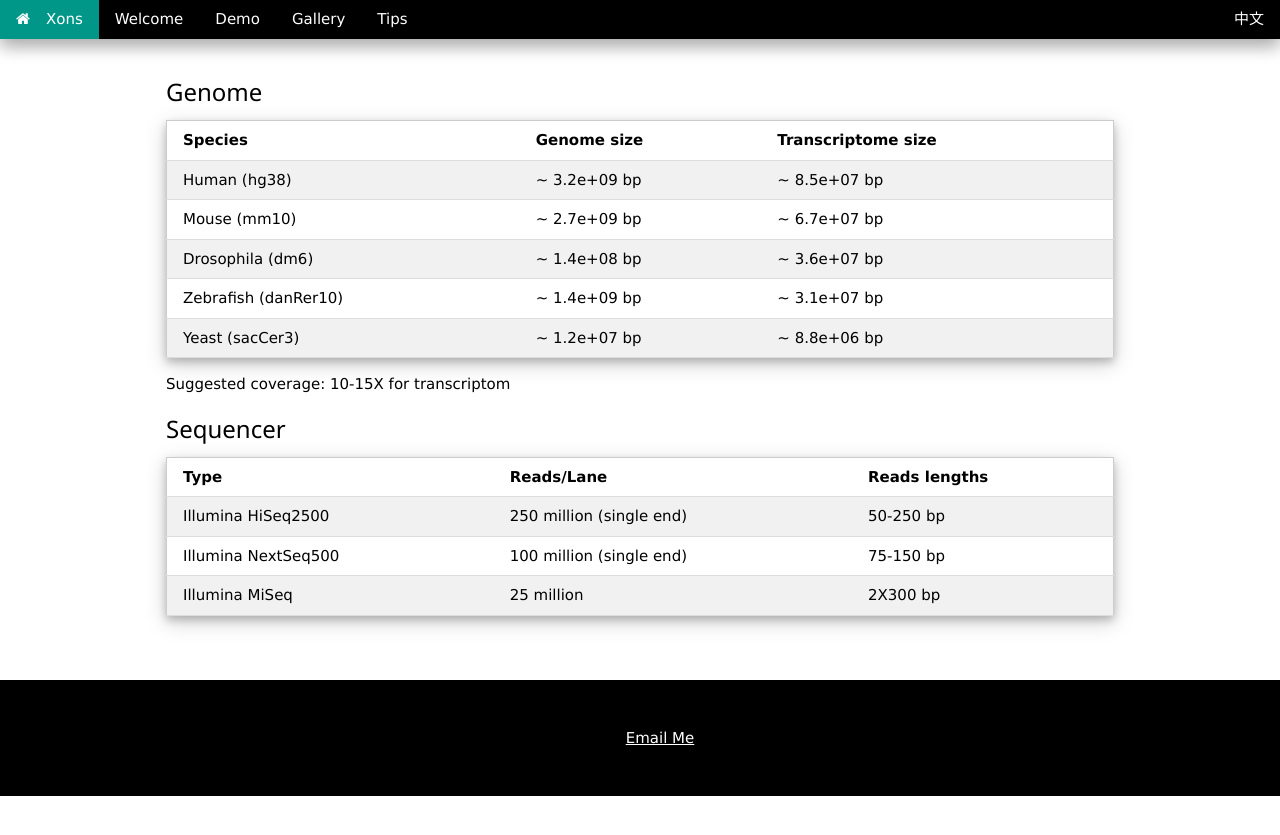
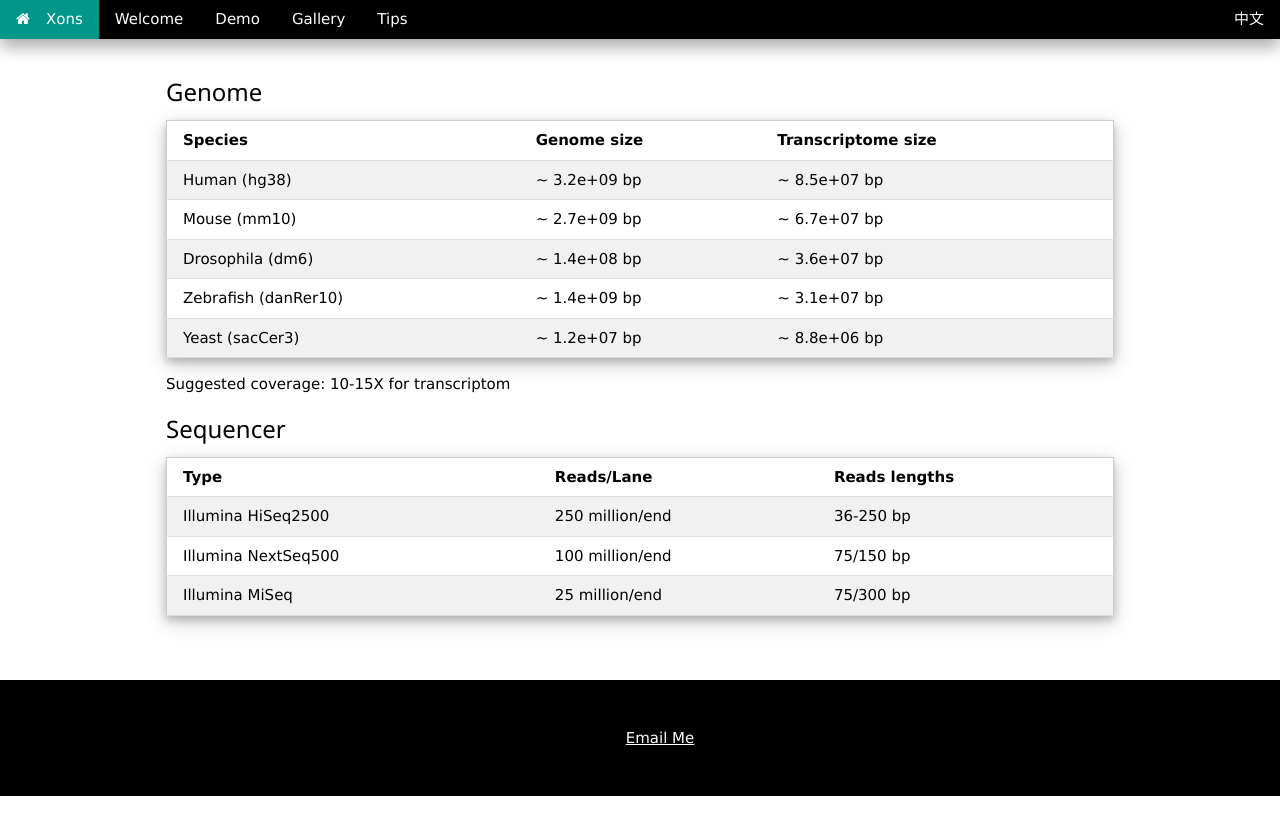
Before and after one commit to xons/xons.github.io, a Jekyll site: the page built from tips.html, in a window 1280 px wide. Shown: the top 835 px of the page. Built offline with Jekyll 4.4.1, drawn with Linux system fonts in a browser that asks for light colours; nearby versions of some CDN libraries; library files that are not in the unit come from our copies.

Commit message:
Update tips.html

```diff
--- a/tips.html
+++ b/tips.html
@@ -51,18 +51,18 @@ title: Xons/Tips
 </tr>
 <tr>
   <td>Illumina HiSeq2500</td>
-  <td>250 million (single end)</td>
-  <td>50-250 bp</td>
+  <td>250 million/end</td>
+  <td>36-250 bp</td>
 </tr>
 <tr>
   <td>Illumina NextSeq500</td>
-  <td>100 million (single end)</td>
-  <td>75-150 bp</td>
+  <td>100 million/end</td>
+  <td>75/150 bp</td>
 </tr>
 <tr>
   <td>Illumina MiSeq</td>
-  <td>25 million</td>
-  <td>2X300 bp</td>
+  <td>25 million/end</td>
+  <td>75/300 bp</td>
 </tr>
 </table>
 
```
